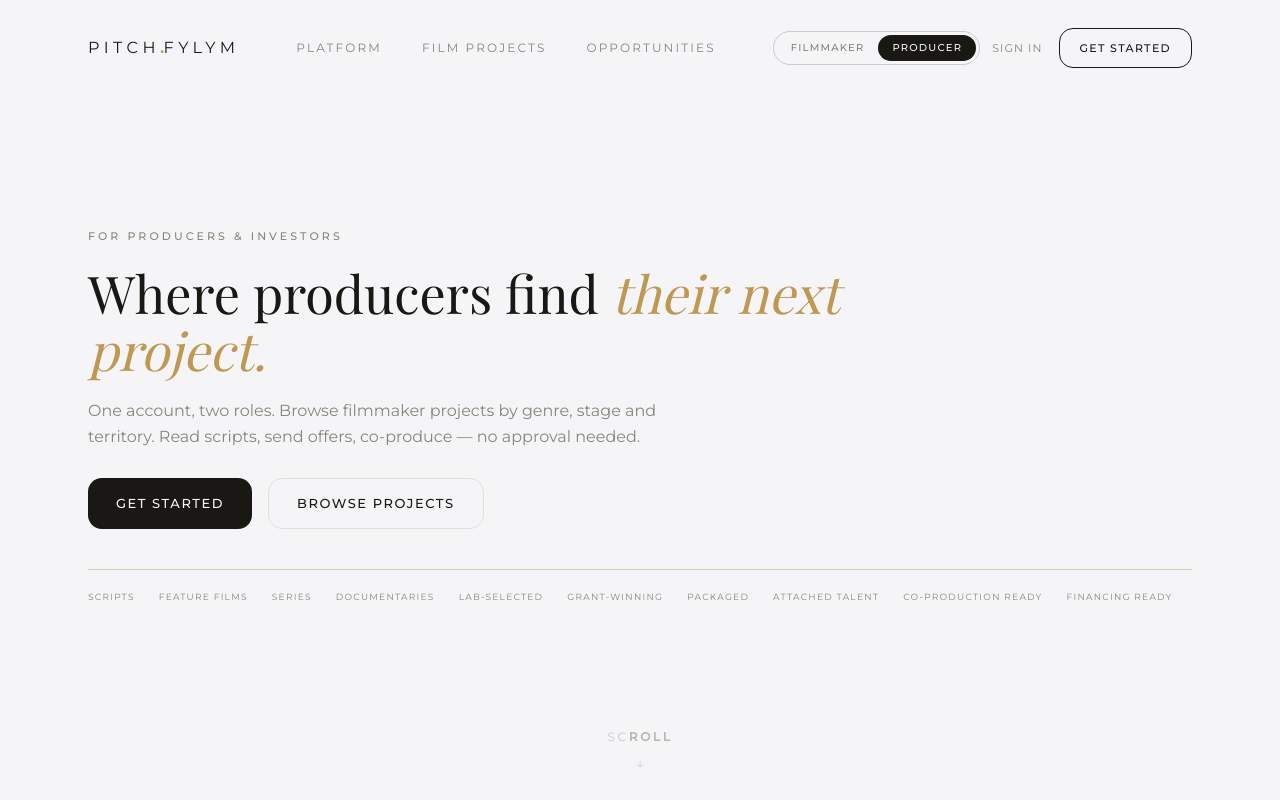
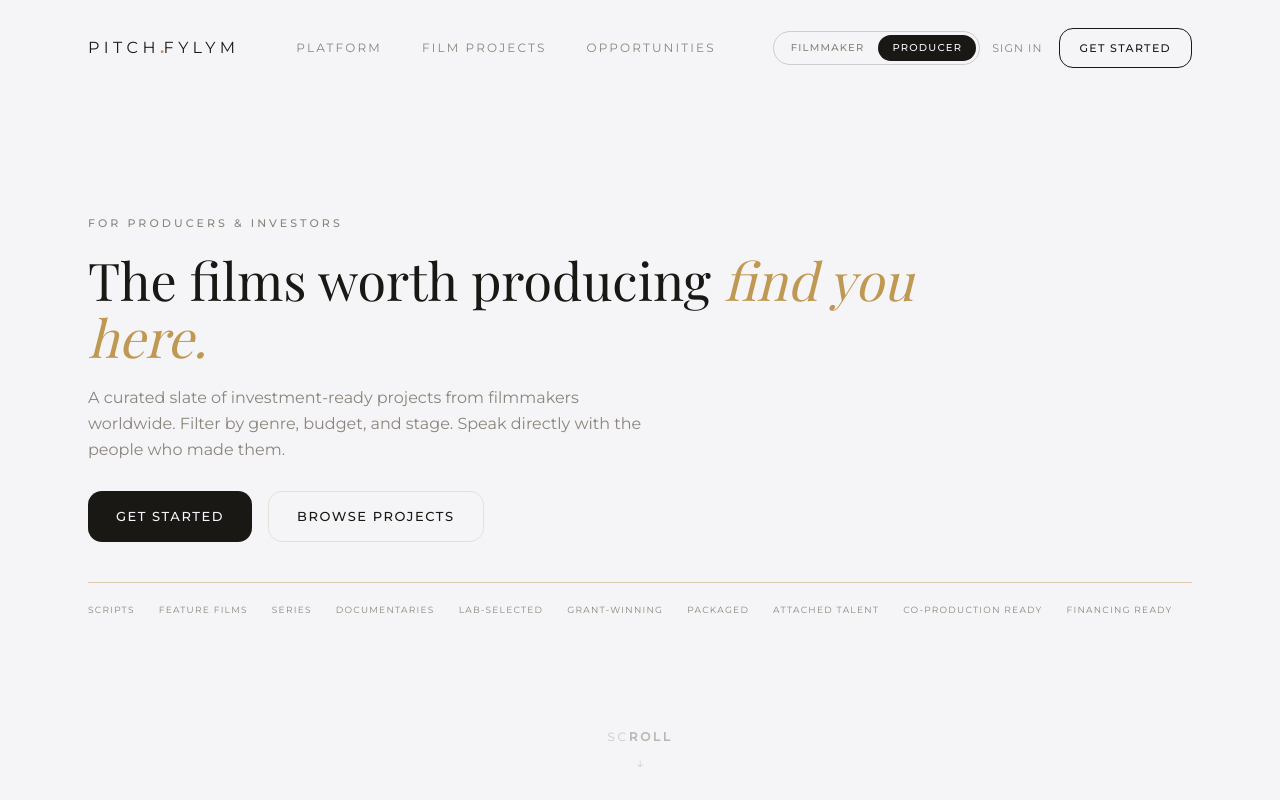
Before and after one commit to nobinkurianfylym/fylympitch, a Next.js app: page / in a window 1280 px wide. Both pictures are taken after a click on the button "PRODUCER". Shown: the top 800 px of the page. Built offline with nearby package versions, Linux system fonts and the light colour scheme; no server answers; the database is empty.

Commit message:
feat: rewrite producer hero and tagline with curated-slate copy

```diff
--- a/components/HeroToggle.tsx
+++ b/components/HeroToggle.tsx
@@ -21,11 +21,11 @@ const CONTENT = {
     eyebrow: "For producers & investors",
     headline: (
       <>
-        Where producers find{" "}
-        <span className="italic text-gold">their next project.</span>
+        The films worth producing{" "}
+        <span className="italic text-gold">find you here.</span>
       </>
     ),
-    body: "One account, two roles. Browse filmmaker projects by genre, stage and territory. Read scripts, send offers, co-produce — no approval needed.",
+    body: "A curated slate of investment-ready projects from filmmakers worldwide. Filter by genre, budget, and stage. Speak directly with the people who made them.",
     proof: "",
     primary: { label: "Get started", href: "/signup?role=producer" },
     secondary: { label: "Browse projects", href: "/filmprojects" },
```
